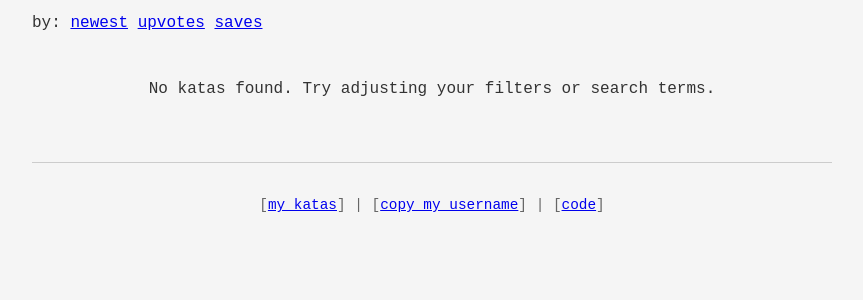
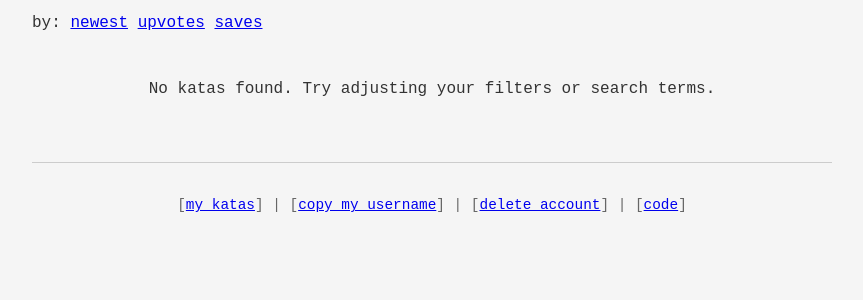
Before and after one commit to emiliocantuc/ml-katas, a Flask app: page / in a window 1280 px wide. Shown: the part 175-475 px from the top of the page, without its empty margins (208-1071 px from the left). Run offline with Flask 3, Linux system fonts and the light colour scheme; the visitor is signed in with stand-in values (Sample User, id 1); data comes from the database, SQL or seed files in the repository; data that the repository does not hold is empty; some libraries are stand-ins or nearby versions.

Commit message:
delete account

```diff
--- a/app.py
+++ b/app.py
@@ -838,6 +838,46 @@ def compile_prompt():
 
     return jsonify({'success': True, 'compiled_content': compiled_content})
 
+@app.route('/delete_account', methods=['GET'])
+def delete_account():
+    user = get_current_user()
+    if not user:
+        flash('Please log in to delete your account.', 'error')
+        return redirect(url_for('login'))
+
+    db = get_db()
+    cursor = db.cursor()
+
+    try:
+        # Get all katas by the user
+        cursor.execute("SELECT id FROM katas WHERE author_id = ?", (user['id'],))
+        kata_ids = [row['id'] for row in cursor.fetchall()]
+
+        if kata_ids:
+            # Delete all actions and topics associated with the user's katas
+            placeholders = ', '.join('?' for _ in kata_ids)
+            cursor.execute(f"DELETE FROM user_kata_actions WHERE kata_id IN ({placeholders})", kata_ids)
+            cursor.execute(f"DELETE FROM kata_topics WHERE kata_id IN ({placeholders})", kata_ids)
+            # Delete the katas
+            cursor.execute(f"DELETE FROM katas WHERE id IN ({placeholders})", kata_ids)
+
+        # Delete all actions by the user on other katas
+        cursor.execute("DELETE FROM user_kata_actions WHERE user_id = ?", (user['id'],))
+        # Delete all prompts by the user
+        cursor.execute("DELETE FROM prompts WHERE user_id = ?", (user['id'],))
+        # Delete the user
+        cursor.execute("DELETE FROM users WHERE id = ?", (user['id'],))
+
+        db.commit()
+    except Exception as e:
+        db.rollback()
+        flash(f'An error occurred while deleting your account: {e}', 'error')
+        return redirect(url_for('index'))
+
+    session.pop('username', None)
+    flash('Your account has been successfully deleted.', 'success')
+    return redirect(url_for('index'))
+
 if __name__ == '__main__':
     port = int(os.environ.get('PORT', 5000))
     print(port)
--- a/templates/base.html
+++ b/templates/base.html
@@ -44,6 +44,8 @@
             |
             [<a href="#" onclick="copyUsernameToClipboard('{{ user.secret_username }}'); return false;">copy my username</a>]
             |
+            [<a href="{{ url_for('delete_account') }}" onclick="return confirm('Are you sure you want to delete your account? This action is irreversible.')">delete account</a>]
+            |
             {% endif %}
             [<a href="https://github.com/emiliocantuc/ml-katas" target="_blank">code</a>]
         </p>
```
Also changed, not shown: README.md.
